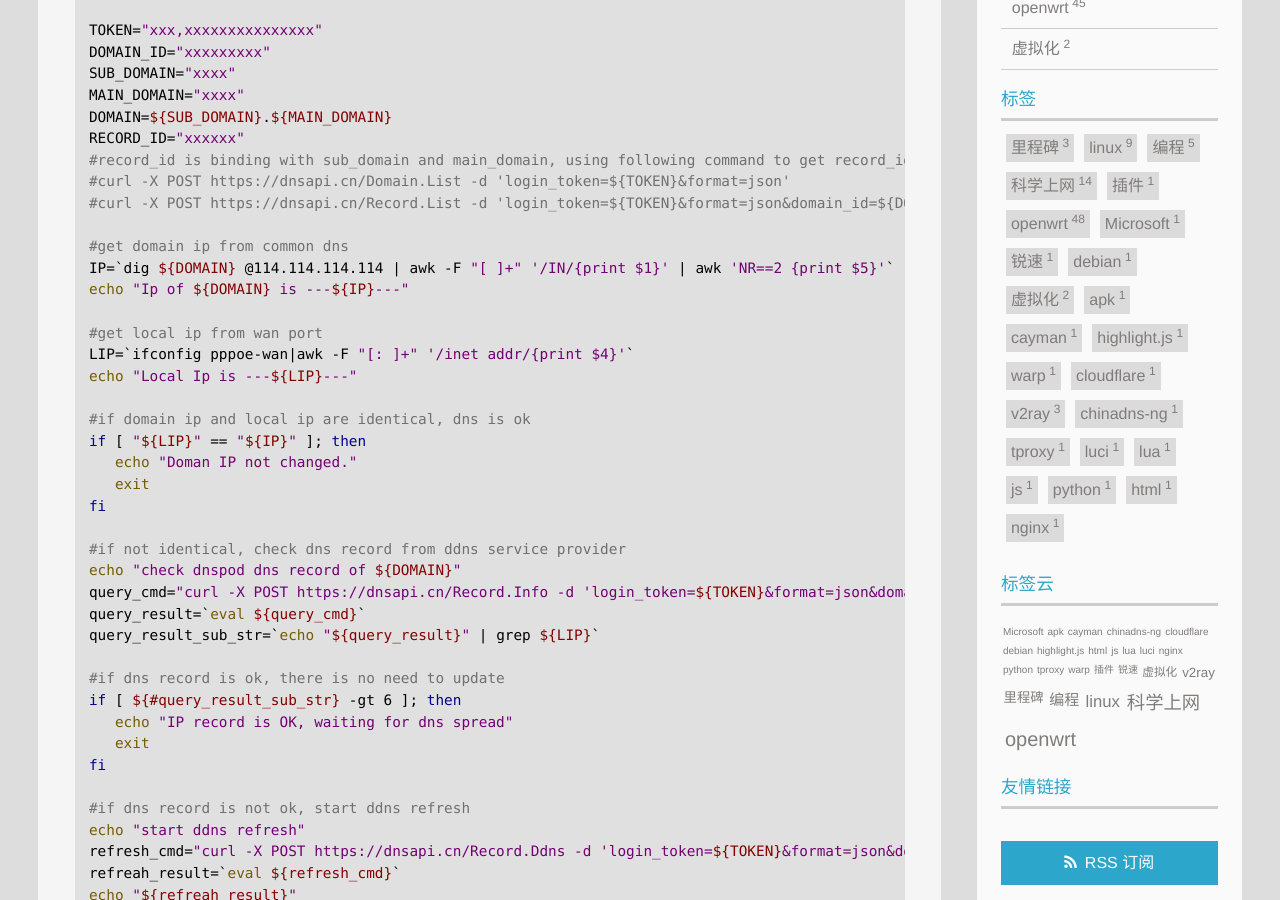
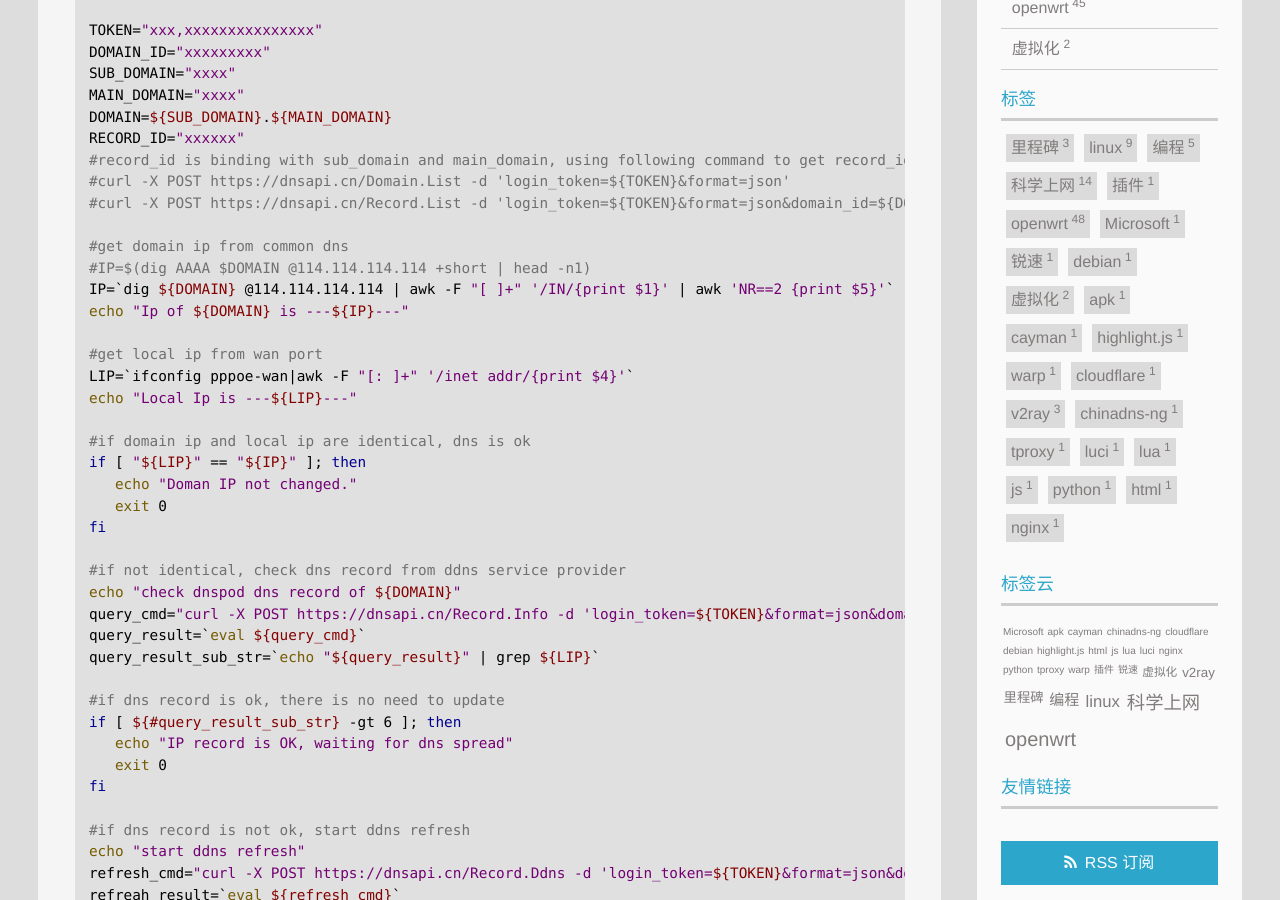
Before and after one commit to jibenfa/jibenfa.github.com, a Jekyll site: the page built from _posts/2021-02-10-openwrte4b88be59fbae4ba8eDNSPODe79a84DDNSe8849ae69cac.md, in a window 1280 px wide and 900 px high, scrolled down 474 px. Built offline with Jekyll 4.4.1, drawn with Linux system fonts in a browser that asks for light colours.

Commit message:
Update 2021-02-10-openwrte4b88be59fbae4ba8eDNSPODe79a84DDNSe8849ae69cac.md

```diff
--- a/_posts/2021-02-10-openwrte4b88be59fbae4ba8eDNSPODe79a84DDNSe8849ae69cac.md
+++ b/_posts/2021-02-10-openwrte4b88be59fbae4ba8eDNSPODe79a84DDNSe8849ae69cac.md
@@ -29,6 +29,7 @@ RECORD_ID="xxxxxx"
 #curl -X POST https://dnsapi.cn/Record.List -d 'login_token=${TOKEN}&format=json&domain_id=${DOMAIN_ID}&offset=0&length=3'
 
 #get domain ip from common dns
+#IP=$(dig AAAA $DOMAIN @114.114.114.114 +short | head -n1)
 IP=`dig ${DOMAIN} @114.114.114.114 | awk -F "[ ]+" '/IN/{print $1}' | awk 'NR==2 {print $5}'`
 echo "Ip of ${DOMAIN} is ---${IP}---"
 
@@ -39,7 +40,7 @@ echo "Local Ip is ---${LIP}---"
 #if domain ip and local ip are identical, dns is ok
 if [ "${LIP}" == "${IP}" ]; then
    echo "Doman IP not changed."
-   exit
+   exit 0
 fi
 
 #if not identical, check dns record from ddns service provider
@@ -51,7 +52,7 @@ query_result_sub_str=`echo "${query_result}" | grep ${LIP}`
 #if dns record is ok, there is no need to update
 if [ ${#query_result_sub_str} -gt 6 ]; then
    echo "IP record is OK, waiting for dns spread"
-   exit
+   exit 0
 fi
 
 #if dns record is not ok, start ddns refresh
```
